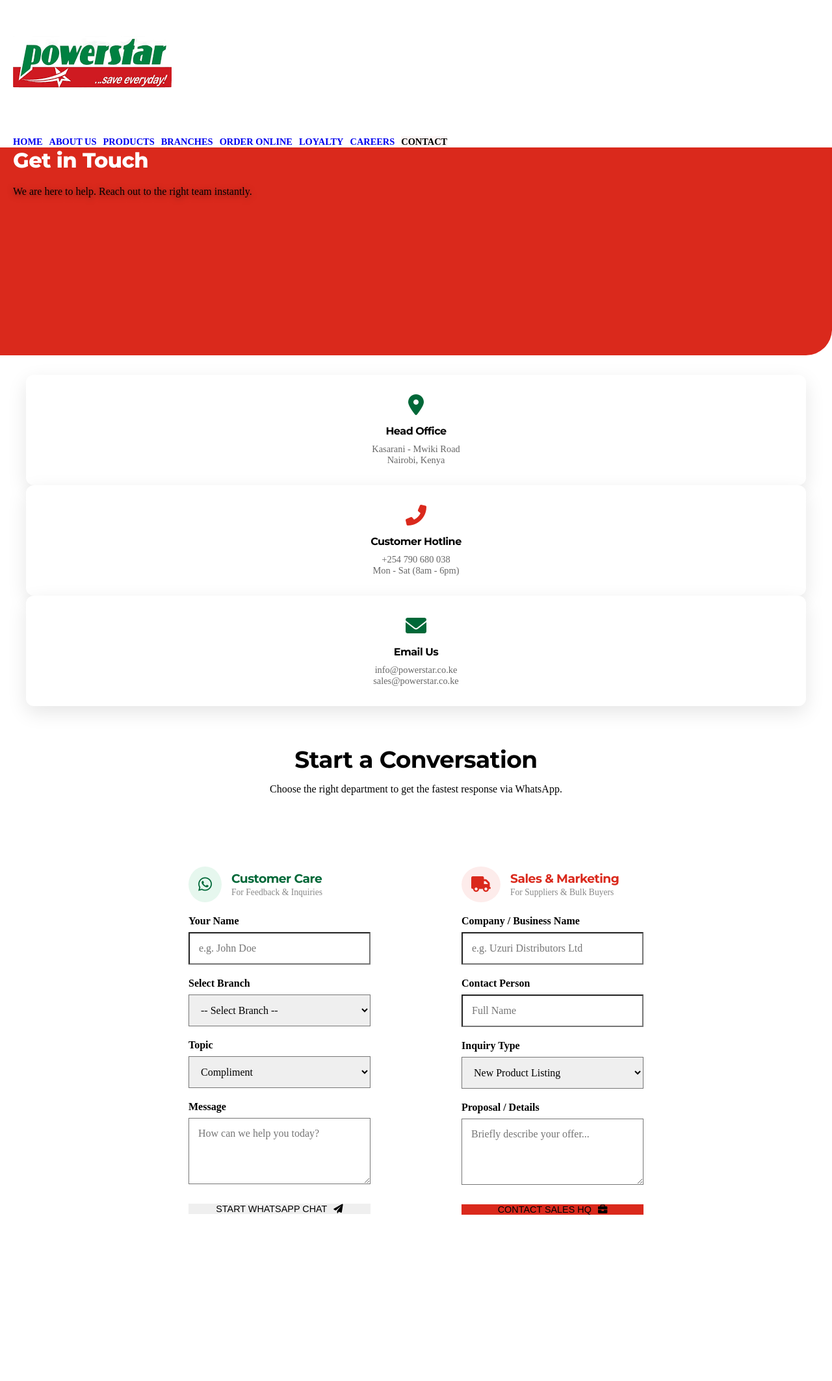
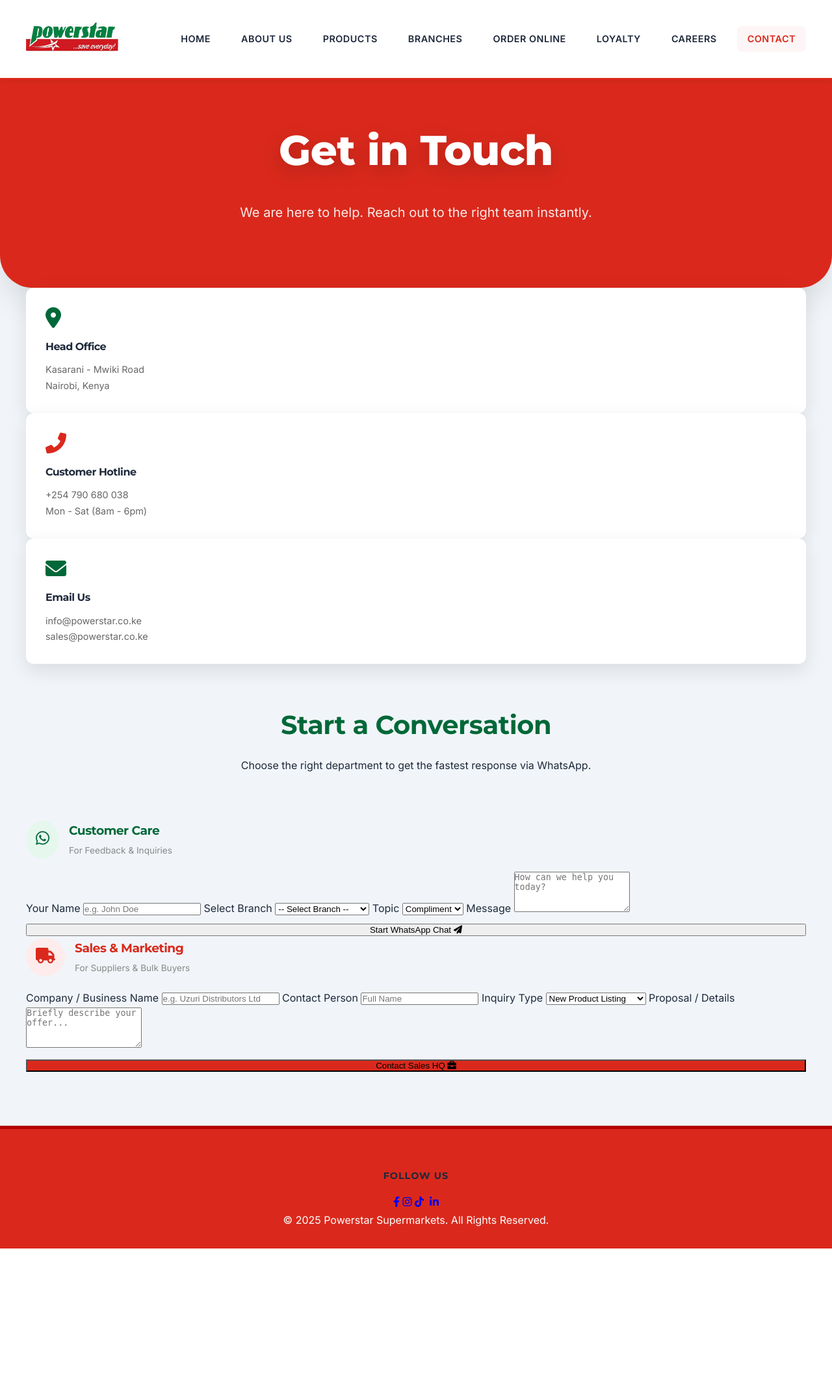
Before and after one commit to MarkTechKe-design/powerstar-website, a PHP site: page /contact.html in a window 1280 px wide. Shown: the whole page at 65% size. After the commit the page ends 1922 px from the top, so only its background shows below. Run offline with PHP 8.4, Linux system fonts and the light colour scheme.

Commit message:
Refine Powerstar Supermarkets theme styles
Restored and polished the Powerstar Supermarkets theme, enhancing shadows, typography, and layout for a more corporate feel.

```diff
--- a/css/style.css
+++ b/css/style.css
@@ -1,12 +1,13 @@
 /* =======================================================
-   POWERSTAR SUPERMARKETS - GOLDEN MASTER THEME (2025)
+   POWERSTAR SUPERMARKETS - GOLDEN MASTER THEME (Restored & Polished)
+   Status: STABLE | Corporate High-End
    ======================================================= */
 
 /* --- 1. IMPORTS & TYPOGRAPHY --- */
-@import url('https://fonts.googleapis.com/css2?family=Inter:wght@300;400;600&family=Montserrat:wght@700;800&display=swap');
+@import url('https://fonts.googleapis.com/css2?family=Inter:wght@300;400;500;600&family=Montserrat:wght@600;700;800&display=swap');
 
 :root {
-    /* Brand Colors */
+    /* Brand Colors (RESTORED) */
     --powerstar-green: #006838;
     --powerstar-dark-green: #004d29;
     --powerstar-red: #DA291C;
@@ -19,13 +20,16 @@
     --text-dark: #1e293b;
     --text-gray: #64748b;
 
-    /* System */
+    /* System & Polish */
     --radius-sm: 8px;
     --radius-lg: 16px;
     --radius-pill: 50px;
-    --shadow-sm: 0 2px 4px rgba(0,0,0,0.05);
-    --shadow-md: 0 4px 12px rgba(0,0,0,0.08);
-    --shadow-lg: 0 20px 40px rgba(0,0,0,0.12);
+
+    /* UPDATED: Softer, more corporate shadows */
+    --shadow-sm: 0 4px 6px -1px rgba(0,0,0,0.05);
+    --shadow-md: 0 10px 15px -3px rgba(0,0,0,0.08);
+    --shadow-lg: 0 25px 50px -12px rgba(0,0,0,0.15);
+
     --transition: all 0.3s cubic-bezier(0.4, 0, 0.2, 1);
 }
 
@@ -36,19 +40,25 @@ body {
     background-color: var(--slate-50);
     color: var(--text-dark);
     font-family: 'Inter', sans-serif;
-    line-height: 1.6;
+    line-height: 1.7; /* Increased for readability */
     -webkit-font-smoothing: antialiased;
 }
 
-h1, h2, h3, h4, h5, h6 { font-family: 'Montserrat', sans-serif; letter-spacing: -0.5px; }
+h1, h2, h3, h4, h5, h6 {
+    font-family: 'Montserrat', sans-serif;
+    letter-spacing: -0.5px;
+    color: var(--text-dark);
+}
+
 a { text-decoration: none; transition: var(--transition); }
 ul { list-style: none; }
+img { max-width: 100%; display: block; }
 
 /* --- 3. HEADER & NAVIGATION --- */
 header {
-    background: rgba(255, 255, 255, 0.98);
-    backdrop-filter: blur(10px);
-    border-bottom: 4px solid var(--powerstar-red);
+    background: rgba(255, 255, 255, 0.95);
+    backdrop-filter: blur(12px); /* Enhanced Glass Effect */
+    border-bottom: 3px solid var(--powerstar-red);
     padding: 10px 0;
     position: sticky; top: 0; z-index: 1000;
     box-shadow: var(--shadow-sm);
@@ -59,267 +69,211 @@ header {
     display: flex; justify-content: space-between; align-items: center;
 }
 
-/* Logo Zoom Fix */
+/* Logo Zoom Fix (Kept your logic) */
 .logo img {
-    height: 110px;
+    height: 100px;
     width: auto;
     object-fit: contain;
-    display: block;
-    transform: scale(1.35);
+    transform: scale(1.2);
     transform-origin: left center;
-    margin-left: 0;
 }
 
 /* Desktop Navigation */
-nav { display: flex; gap: 10px; }
+nav { display: flex; gap: 15px; align-items: center; }
 nav a {
     color: var(--text-dark); font-weight: 600; font-size: 0.9rem;
-    padding: 10px 16px; text-transform: uppercase; border-radius: var(--radius-sm);
-    position: relative;
+    padding: 8px 16px; text-transform: uppercase; border-radius: var(--radius-sm);
+    position: relative; letter-spacing: 0.5px;
 }
-nav a:hover, nav a.active { color: var(--powerstar-red); background: rgba(218, 41, 28, 0.05); }
+nav a:hover, nav a.active {
+    color: var(--powerstar-red);
+    background: rgba(218, 41, 28, 0.04);
+}
 
-/* Hamburger Button (Hidden on Desktop) */
+/* Mobile Toggle */
 .mobile-toggle { display: none; }
 
 /* --- 4. HERO SECTION --- */
 .hero {
     position: relative;
-    background: linear-gradient(145deg, rgba(0, 104, 56, 0.92), rgba(0, 70, 35, 0.85)), url('../assets/supermarket-bg.jpg');
+    /* Kept your gradient logic but smoothed it */
+    background: linear-gradient(135deg, rgba(0, 104, 56, 0.95), rgba(0, 77, 41, 0.9)), url('../assets/supermarket-bg.jpg');
     background-size: cover; background-position: center; background-attachment: fixed;
     height: 85vh;
     display: flex; flex-direction: column; justify-content: center; align-items: center;
     text-align: center; color: var(--white); padding: 0 20px;
-    border-bottom-left-radius: 40px; border-bottom-right-radius: 40px;
-    box-shadow: var(--shadow-lg); overflow: hidden; margin-bottom: 50px;
+    border-bottom-left-radius: 50px; border-bottom-right-radius: 50px; /* More modern curve */
+    box-shadow: var(--shadow-lg); overflow: hidden; margin-bottom: 80px;
 }
 
 .hero h1 {
-    font-size: 4rem; font-weight: 800; margin-bottom: 20px; color: #fff;
-    text-shadow: 0 10px 30px rgba(0,0,0,0.3);
+    font-size: 4rem; font-weight: 800; margin-bottom: 25px; color: #fff;
+    text-shadow: 0 10px 30px rgba(0,0,0,0.2);
     animation: slideUp 0.8s ease-out forwards;
 }
 .hero p {
-    font-size: 1.35rem; max-width: 700px; font-weight: 300; margin-bottom: 40px;
-    color: #fff; text-shadow: 0 2px 10px rgba(0,0,0,0.5);
+    font-size: 1.25rem; max-width: 750px; font-weight: 400; margin-bottom: 45px;
+    color: rgba(255,255,255,0.9);
     opacity: 0; animation: slideUp 0.8s ease-out 0.2s forwards;
 }
 
-/* --- 5. BUTTONS --- */
-.button, .btn-primary, .btn-secondary, .btn-white, .btn-apply, .btn-customer, .btn-vendor, .btn-loyalty, .btn-bulk {
-    padding: 16px 32px; border-radius: var(--radius-pill);
+/* --- 5. BUTTONS (Refined) --- */
+.button, .btn-primary, .btn-secondary, .btn-white {
+    padding: 16px 36px; border-radius: var(--radius-pill);
     font-weight: 700; text-transform: uppercase; font-size: 0.9rem;
-    letter-spacing: 0.5px; display: inline-flex; align-items: center; justify-content: center; gap: 10px;
+    letter-spacing: 1px; display: inline-flex; align-items: center; justify-content: center; gap: 12px;
     cursor: pointer; border: none; transition: var(--transition);
-    box-shadow: 0 4px 15px rgba(0,0,0,0.1); width: auto; text-decoration: none;
+    box-shadow: 0 4px 15px rgba(0,0,0,0.15); width: auto; text-decoration: none;
 }
 
-.btn-primary, .btn-customer, .btn-vendor, .btn-loyalty, .btn-bulk {
+.btn-primary {
     background: linear-gradient(135deg, var(--powerstar-green), var(--powerstar-dark-green));
     color: white;
 }
-.btn-primary:hover, .btn-customer:hover, .btn-vendor:hover, .btn-bulk:hover {
-    transform: translateY(-3px); box-shadow: 0 10px 25px rgba(0, 104, 56, 0.3); color: white;
+.btn-primary:hover {
+    transform: translateY(-4px);
+    box-shadow: 0 15px 30px rgba(0, 104, 56, 0.25);
 }
-.btn-secondary {
-    background: rgba(255,255,255,0.15); backdrop-filter: blur(5px);
-    color: white; border: 1px solid rgba(255,255,255,0.4);
-}
-.btn-secondary:hover { background: white; color: var(--powerstar-green); transform: translateY(-3px); }
-.btn-white { background: white; color: var(--powerstar-red); }
 
 /* --- 6. LAYOUT & CARDS --- */
-.container { max-width: 1240px; margin: 0 auto; padding: 60px 20px; }
-.section-intro { text-align: center; max-width: 800px; margin: 0 auto 60px; }
-.section-intro h2 { color: var(--powerstar-green); font-size: 2.25rem; margin-bottom: 15px; }
-
-/* Universal Grid System */
-.department-grid, #branch-list, .photo-grid, .features-grid, .jobs-container {
-    display: grid; grid-template-columns: repeat(auto-fit, minmax(320px, 1fr)); gap: 30px; width: 100%;
+.container { max-width: 1240px; margin: 0 auto; padding: 0 20px 80px; }
+.section-intro { text-align: center; max-width: 800px; margin: 0 auto 70px; }
+.section-intro h2 {
+    color: var(--powerstar-green); font-size: 2.5rem; margin-bottom: 15px;
+    position: relative; display: inline-block;
 }
 
-/* Base Card Style */
-.dept-card, .branch-card, .job-card, .feature-item, .photo-item {
+/* Grid System */
+.department-grid, .branch-grid, .photo-grid {
+    display: grid; grid-template-columns: repeat(auto-fit, minmax(320px, 1fr)); gap: 35px; width: 100%;
+}
+
+/* Card Styles */
+.dept-card, .branch-card {
     background: white; border-radius: var(--radius-lg); overflow: hidden;
     box-shadow: var(--shadow-sm); transition: var(--transition);
-    border: 1px solid rgba(0,0,0,0.03); display: flex; flex-direction: column;
+    border: 1px solid rgba(0,0,0,0.03);
+    display: flex; flex-direction: column;
 }
-.dept-card:hover, .branch-card:hover, .job-card:hover { transform: translateY(-8px); box-shadow: var(--shadow-lg); }
-
-/* --- 7. SPECIFIC CARD STYLES --- */
-/* Branch Card */
-.branch-card { border-top: 5px solid var(--powerstar-green); padding: 25px; }
-/* Job Card */
-.job-card { padding: 35px; border-left: 6px solid var(--powerstar-red); min-height: 250px; }
-.job-role { color: var(--powerstar-green); font-size: 1.4rem; font-weight: 800; margin-bottom: 10px; display: block; }
-.req-list li { list-style: disc; margin-left: 20px; color: var(--text-gray); margin-bottom: 8px; }
-/* Feature Icon */
-.feature-item { padding: 30px; text-align: center; }
-.feature-icon { font-size: 3rem; color: var(--powerstar-red); margin-bottom: 20px; }
-/* Department Images */
-.dept-image { height: 260px; overflow: hidden; }
-.dept-image img, .photo-item img { width: 100%; height: 100%; object-fit: cover; transition: transform 0.6s ease; }
-.dept-card:hover img, .photo-item:hover img { transform: scale(1.1); }
-.dept-content { padding: 30px; text-align: center; }
-.dept-title { color: var(--powerstar-green); font-size: 1.5rem; }
-
-/* --- 8. NEWS & MEDIA GRID (Modern Overlap) --- */
-.news-grid {
-    display: grid;
-    grid-template-columns: repeat(auto-fit, minmax(300px, 1fr));
-    gap: 30px;
-    margin-top: -50px; /* Overlap effect */
-    position: relative;
-    z-index: 2;
-    margin-bottom: 60px;
-}
-.news-card {
-    background: white; border-radius: 12px; overflow: hidden;
-    box-shadow: 0 10px 30px rgba(0,0,0,0.08);
-    transition: transform 0.3s ease; border-bottom: 4px solid transparent;
-}
-.news-card:hover { transform: translateY(-10px); border-bottom: 4px solid #DA291C; }
-.news-image-container { height: 220px; overflow: hidden; position: relative; }
-.news-image-container img { width: 100%; height: 100%; object-fit: cover; transition: transform 0.5s ease; }
-.news-card:hover .news-image-container img { transform: scale(1.1); }
-.news-category {
-    position: absolute; top: 15px; right: 15px;
-    background: #006838; color: white; padding: 5px 12px;
-    border-radius: 50px; font-size: 0.75rem; font-weight: bold; text-transform: uppercase;
-}
-.news-content { padding: 25px; }
-.news-date { color: #888; font-size: 0.85rem; display: block; margin-bottom: 10px; }
-.news-title { font-size: 1.25rem; color: #333; margin-bottom: 10px; line-height: 1.4; }
-.news-excerpt { color: #666; font-size: 0.95rem; line-height: 1.6; margin-bottom: 20px; }
-.news-link {
-    color: #DA291C; font-weight: bold; text-decoration: none;
-    font-size: 0.9rem; display: inline-flex; align-items: center; gap: 8px;
-}
-.news-link:hover { text-decoration: underline; }
-
-/* --- VALUES VISUAL STRIP (The Gallery) --- */
-.visual-strip {
-    display: grid;
-    grid-template-columns: repeat(auto-fit, minmax(200px, 1fr));
-    gap: 15px;
-    margin-bottom: 80px;
+.dept-card:hover, .branch-card:hover {
+    transform: translateY(-10px);
+    box-shadow: var(--shadow-lg);
 }
 
-.visual-item {
-    position: relative;
-    height: 250px;
-    border-radius: 12px;
-    overflow: hidden;
-    cursor: pointer;
-    box-shadow: 0 4px 10px rgba(0,0,0,0.1);
+.branch-card { border-top: 5px solid var(--powerstar-green); padding: 30px; }
+.dept-image { height: 260px; overflow: hidden; }
+.dept-image img { width: 100%; height: 100%; object-fit: cover; transition: transform 0.6s ease; }
+.dept-card:hover img { transform: scale(1.1); }
+.dept-content { padding: 30px; text-align: center; }
+.dept-title { color: var(--powerstar-green); font-size: 1.5rem; font-weight: 700; }
+
+/* --- 7. NEW: HIGH CORPORATE "ABOUT" SECTION --- */
+/* This matches your existing code structure but adds the premium design you requested */
+
+.about-section-wrapper {
+    background: white;
+    padding: 100px 0;
+    margin-bottom: 80px;
+    box-shadow: var(--shadow-sm);
 }
 
-.visual-item img {
-    width: 100%;
-    height: 100%;
-    object-fit: cover;
-    transition: transform 0.5s ease;
+.about-grid {
+    max-width: 1240px; margin: 0 auto; padding: 0 20px;
+    display: grid; grid-template-columns: 1fr 1fr; gap: 60px;
+    align-items: center;
 }
 
-.visual-item:hover img {
-    transform: scale(1.1);
+.about-text h2 {
+    color: var(--powerstar-green);
+    font-size: 2.8rem;
+    margin-bottom: 25px;
+    line-height: 1.2;
 }
 
-/* The Dark Overlay */
-.visual-overlay {
-    position: absolute;
-    bottom: 0; left: 0; right: 0;
-    background: linear-gradient(to top, rgba(0,0,0,0.8), transparent);
-    padding: 20px;
-    height: 100%;
-    display: flex;
-    align-items: flex-end;
-    justify-content: center;
+.about-text p {
+    font-size: 1.1rem;
+    color: var(--text-gray);
+    margin-bottom: 30px;
+    max-width: 90%;
 }
 
-.visual-text {
-    color: white;
-    font-weight: 800;
-    text-transform: uppercase;
-    letter-spacing: 2px;
-    font-size: 1.1rem;
-    text-shadow: 0 2px 4px rgba(0,0,0,0.5);
-    border-bottom: 3px solid #DA291C; /* Red underline */
-    padding-bottom: 5px;
-}
-/* --- 10. FORMS --- */
-.contact-container { display: flex; flex-wrap: wrap; gap: 40px; justify-content: center; }
-.contact-column, .loyalty-card {
-    flex: 1; min-width: 380px; background: white; padding: 50px;
-    border-radius: var(--radius-lg); box-shadow: var(--shadow-md);
-    border-top: 6px solid var(--powerstar-green);
-}
-.contact-column:last-child { border-top: 6px solid var(--powerstar-red); }
-
-form { display: flex; flex-direction: column; }
-label { display: block; margin-bottom: 8px; font-weight: 600; color: var(--text-dark); width: 100%; }
-input, select, textarea {
-    width: 100%; padding: 14px; margin-bottom: 20px;
-    border: 1px solid #e2e8f0; border-radius: var(--radius-sm);
-    background: var(--off-white); font-size: 1rem; font-family: inherit;
-}
-input:focus, select:focus, textarea:focus {
-    outline: none; border-color: var(--powerstar-green); background: white;
-    box-shadow: 0 0 0 3px rgba(0, 104, 56, 0.1);
+.about-stats-strip {
+    display: flex;
+    gap: 40px;
+    margin-top: 40px;
+    border-top: 1px solid #eee;
+    padding-top: 30px;
 }
 
-/* --- 11. FOOTER --- */
+.stat-box h4 {
+    font-size: 2.5rem;
+    color: var(--powerstar-red); /* Using Brand Red for Emphasis */
+    font-weight: 800;
+    margin-bottom: 5px;
+}
+
+.stat-box span {
+    font-size: 0.9rem;
+    font-weight: 600;
+    color: var(--text-dark);
+    text-transform: uppercase;
+    letter-spacing: 1px;
+}
+
+.about-image-wrapper {
+    position: relative;
+    border-radius: var(--radius-lg);
+    overflow: hidden;
+    box-shadow: var(--shadow-lg);
+}
+
+.about-image-wrapper img {
+    width: 100%;
+    height: auto;
+    display: block;
+}
+
+/* Decorative Outline behind image */
+.about-image-wrapper::before {
+    content: '';
+    position: absolute;
+    top: -20px; right: -20px;
+    width: 100%; height: 100%;
+    border: 3px solid var(--powerstar-green);
+    border-radius: var(--radius-lg);
+    z-index: -1;
+}
+
+/* --- 8. FOOTER --- */
 footer {
     width: 100%; margin: 0;
-    background: var(--powerstar-red); color: white;
-    padding: 50px 20px 30px; text-align: center;
-    border-top: 5px solid #b30000;
+    background: var(--powerstar-red);
+    color: white;
+    padding: 60px 20px 30px; text-align: center;
+    border-top: 5px solid var(--powerstar-dark-red);
 }
-.footer-content { max-width: 1200px; margin: 0 auto; display: flex; flex-direction: column; align-items: center; gap: 20px; }
-.icons-container { display: flex; gap: 20px; justify-content: center; margin-bottom: 25px; }
-.icons-container a {
-    display: flex; align-items: center; justify-content: center;
-    width: 50px; height: 50px; background: rgba(255, 255, 255, 0.1);
-    border-radius: 50%; color: white; font-size: 1.3rem;
-    transition: var(--transition); border: 1px solid rgba(255, 255, 255, 0.2);
-}
-.icons-container a:hover { background: white; color: var(--powerstar-green); transform: translateY(-5px); }
+.footer-content { max-width: 1200px; margin: 0 auto; }
 
-/* --- 12. MOBILE RESPONSIVE --- */
+/* --- 9. MOBILE RESPONSIVE --- */
 @media (max-width: 768px) {
-    /* Header Adjustments */
     .header-inner { padding: 10px 20px; }
-    .logo img { height: 85px; transform: scale(1.25); }
-
-    /* Mobile Toggle */
+    .logo img { height: 70px; transform: scale(1.1); }
     .mobile-toggle {
         display: block; font-size: 1.8rem; background: none; border: none;
-        color: var(--powerstar-green); cursor: pointer; padding: 0;
+        color: var(--powerstar-green); cursor: pointer;
     }
-
-    /* Mobile Menu */
     nav {
         display: none; position: absolute; top: 100%; left: 0; width: 100%;
-        background: white; flex-direction: column; padding: 0;
-        box-shadow: 0 10px 20px rgba(0,0,0,0.1); border-top: 1px solid #eee;
-        z-index: 1000;
+        background: white; flex-direction: column; padding: 20px;
+        box-shadow: var(--shadow-md);
     }
-    nav.active { display: flex; animation: slideDown 0.3s ease-out; }
-    nav a {
-        display: block; padding: 15px 20px; border-bottom: 1px solid #f0f0f0;
-        text-align: left; width: 100%; border-radius: 0;
-    }
+    .hero { height: 70vh; border-radius: 0 0 30px 30px; }
+    .hero h1 { font-size: 2.5rem; }
 
-    /* Layout Fixes */
-    .hero { height: 75vh; border-radius: 0 0 30px 30px; }
-    .hero h1 { font-size: 2.5rem; }
-    .contact-container, .hero-btns { flex-direction: column; }
-    .contact-column, .loyalty-card { min-width: 100%; padding: 30px; }
-    .button, .btn-primary { width: 100%; }
-
-    /* Fix News Grid Overlap on Mobile */
-    .news-grid { margin-top: 30px; }
+    /* About Section Mobile */
+    .about-grid { grid-template-columns: 1fr; gap: 40px; }
+    .about-text { order: 2; }
+    .about-image-wrapper { order: 1; margin: 20px 20px 0 0; } /* Make room for border */
 }
 
 @keyframes slideUp { from { opacity: 0; transform: translateY(40px); } to { opacity: 1; transform: translateY(0); } }
-@keyframes slideDown { from { opacity: 0; transform: translateY(-10px); } to { opacity: 1; transform: translateY(0); } }
```
Lines whose indentation alone changed are shown as unchanged.
